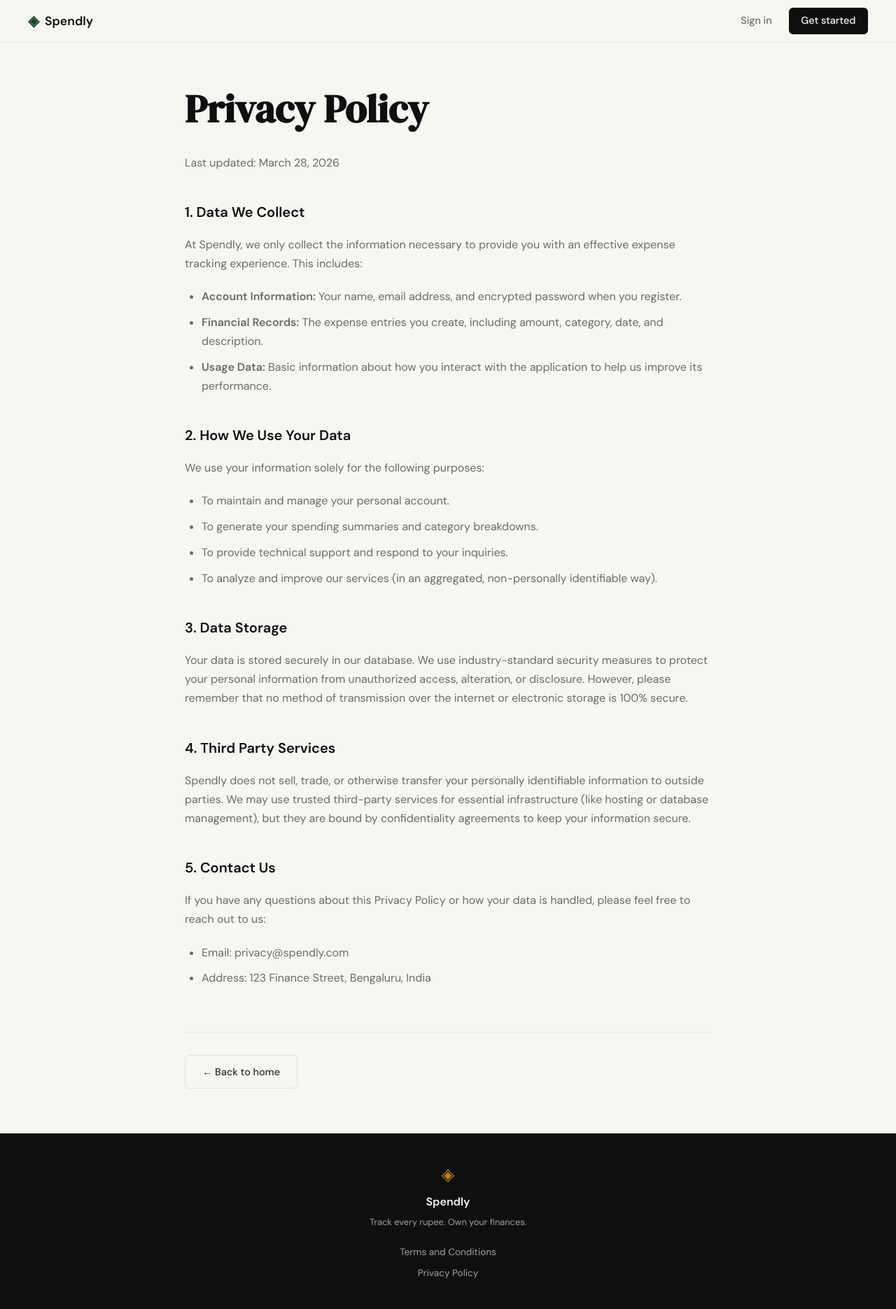
After one commit to itsdishank/spendly, a Flask app: page /privacy in a window 1280 px wide. The commit adds this page. Shown: the whole page at 70% size. Run offline with Flask 3, Linux system fonts and the light colour scheme.

Commit message:
landing: add privacy policy page and route

```diff
--- a/app.py
+++ b/app.py
@@ -25,6 +25,11 @@ def login():
 @app.route("/terms")
 def terms():
     return render_template("terms.html")
+
+
+@app.route("/privacy")
+def privacy():
+    return render_template("privacy.html")
 
 
 # ------------------------------------------------------------------ #
--- a/static/css/style.css
+++ b/static/css/style.css
@@ -507,6 +507,27 @@ a { color: inherit; text-decoration: none; }
     color: var(--ink-faint);
 }
 
+.footer-links {
+    margin-top: 1rem;
+    display: flex;
+    gap: 1.5rem;
+    font-size: 0.85rem;
+}
+
+.footer-links.vertical {
+    flex-direction: column;
+    gap: 0.5rem;
+}
+
+.footer-links a {
+    color: var(--ink-faint);
+    transition: color 0.2s;
+}
+
+.footer-links a:hover {
+    color: var(--paper);
+}
+
 /* ------------------------------------------------------------------ */
 /* Responsive                                                          */
 /* ------------------------------------------------------------------ */
--- a/templates/base.html
+++ b/templates/base.html
@@ -34,9 +34,9 @@
             <span class="brand-icon">◈</span>
             <span class="footer-name">Spendly</span>
             <p class="footer-copy">Track every rupee. Own your finances.</p>
-            <div class="footer-links">
+            <div class="footer-links vertical">
                 <a href="{{ url_for('terms') }}">Terms and Conditions</a>
-                <a href="#">Privacy Policy</a>
+                <a href="{{ url_for('privacy') }}">Privacy Policy</a>
             </div>
         </div>
     </footer>
--- /dev/null
+++ b/templates/privacy.html
@@ -0,0 +1,88 @@
+{% extends "base.html" %}
+
+{% block title %}Spendly — Privacy Policy{% endblock %}
+
+{% block head %}
+<style>
+    .legal-content {
+        max-width: 800px;
+        margin: 4rem auto;
+        padding: 0 1.5rem;
+        line-height: 1.7;
+        color: var(--ink-soft);
+    }
+    .legal-content h1 {
+        font-family: var(--font-display);
+        font-size: clamp(2.5rem, 5vw, 3.5rem);
+        margin-bottom: 2rem;
+        color: var(--ink);
+        line-height: 1.1;
+    }
+    .legal-content h2 {
+        font-family: var(--font-body);
+        font-size: 1.25rem;
+        margin-top: 2.5rem;
+        margin-bottom: 1rem;
+        color: var(--ink);
+        font-weight: 600;
+    }
+    .legal-content p {
+        margin-bottom: 1.25rem;
+        color: var(--ink-muted);
+    }
+    .legal-content ul {
+        margin-bottom: 1.25rem;
+        padding-left: 1.5rem;
+    }
+    .legal-content li {
+        margin-bottom: 0.6rem;
+        color: var(--ink-muted);
+    }
+    .legal-back {
+        margin-top: 4rem;
+        padding-top: 2rem;
+        border-top: 1px solid var(--border-soft);
+    }
+</style>
+{% endblock %}
+
+{% block content %}
+<div class="legal-content">
+    <h1>Privacy Policy</h1>
+    <p>Last updated: March 28, 2026</p>
+
+    <h2>1. Data We Collect</h2>
+    <p>At Spendly, we only collect the information necessary to provide you with an effective expense tracking experience. This includes:</p>
+    <ul>
+        <li><strong>Account Information:</strong> Your name, email address, and encrypted password when you register.</li>
+        <li><strong>Financial Records:</strong> The expense entries you create, including amount, category, date, and description.</li>
+        <li><strong>Usage Data:</strong> Basic information about how you interact with the application to help us improve its performance.</li>
+    </ul>
+
+    <h2>2. How We Use Your Data</h2>
+    <p>We use your information solely for the following purposes:</p>
+    <ul>
+        <li>To maintain and manage your personal account.</li>
+        <li>To generate your spending summaries and category breakdowns.</li>
+        <li>To provide technical support and respond to your inquiries.</li>
+        <li>To analyze and improve our services (in an aggregated, non-personally identifiable way).</li>
+    </ul>
+
+    <h2>3. Data Storage</h2>
+    <p>Your data is stored securely in our database. We use industry-standard security measures to protect your personal information from unauthorized access, alteration, or disclosure. However, please remember that no method of transmission over the internet or electronic storage is 100% secure.</p>
+
+    <h2>4. Third Party Services</h2>
+    <p>Spendly does not sell, trade, or otherwise transfer your personally identifiable information to outside parties. We may use trusted third-party services for essential infrastructure (like hosting or database management), but they are bound by confidentiality agreements to keep your information secure.</p>
+
+    <h2>5. Contact Us</h2>
+    <p>If you have any questions about this Privacy Policy or how your data is handled, please feel free to reach out to us:</p>
+    <ul>
+        <li>Email: privacy@spendly.com</li>
+        <li>Address: 123 Finance Street, Bengaluru, India</li>
+    </ul>
+
+    <div class="legal-back">
+        <a href="{{ url_for('landing') }}" class="btn-ghost">← Back to home</a>
+    </div>
+</div>
+{% endblock %}
```
